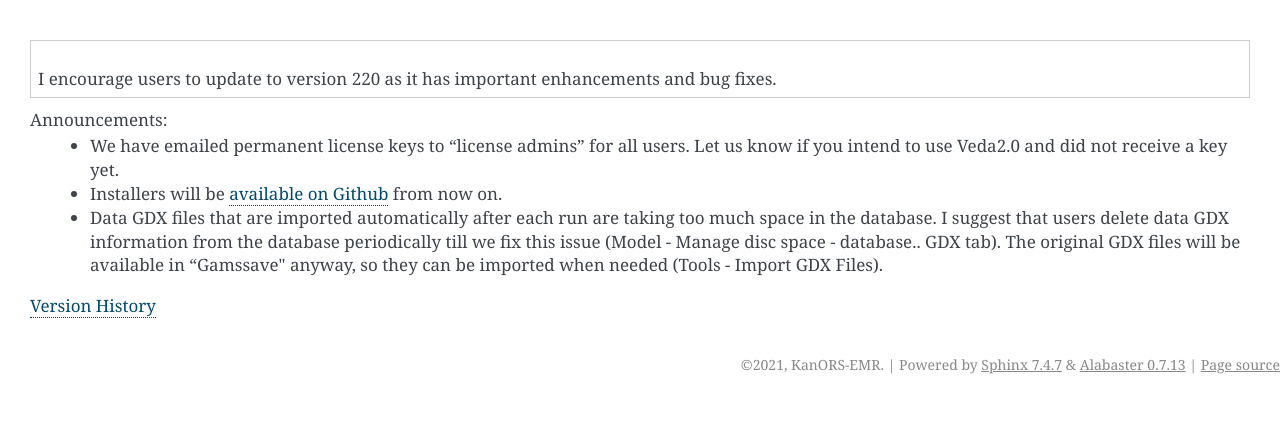
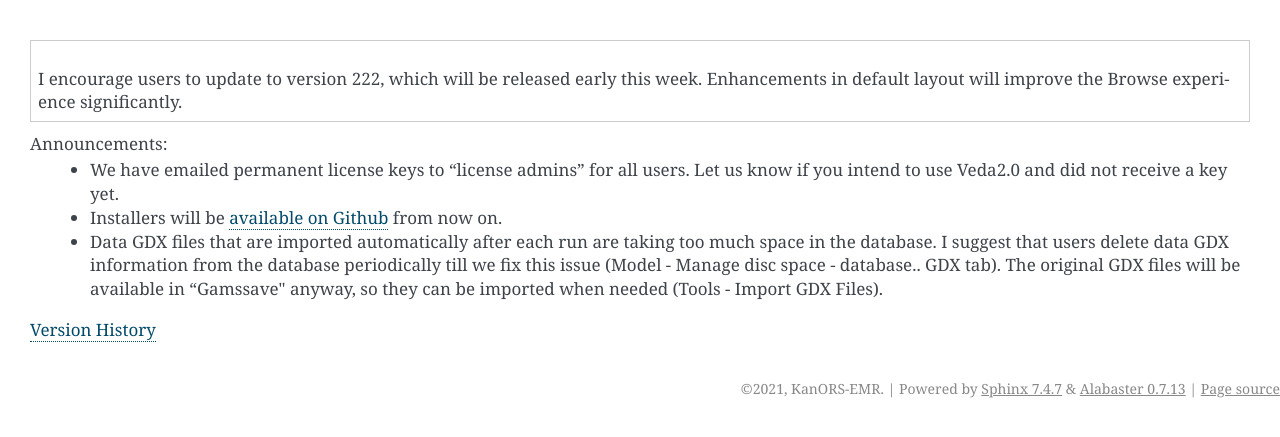
Before and after one commit to kanors-emr/Veda-start-page-news, a Sphinx documentation site: the page built from docs/source/index.rst, in a window 1280 px wide. Shown: the top 437 px of the page. Built offline with Sphinx 7.4.7, drawn with Linux system fonts in a browser that asks for light colours.

Commit message:
no message

```diff
--- a/docs/source/index.rst
+++ b/docs/source/index.rst
@@ -6,7 +6,7 @@
 
 .. topic:: \
 
- I encourage users to update to version 220 as it has important enhancements and bug fixes.
+ I encourage users to update to version 222, which will be released early this week. Enhancements in default layout will improve the Browse experience significantly.
 
 Announcements:
    * We have emailed permanent license keys to "license admins" for all users. Let us know if you intend to use Veda2.0 and did not receive a key yet.
```
